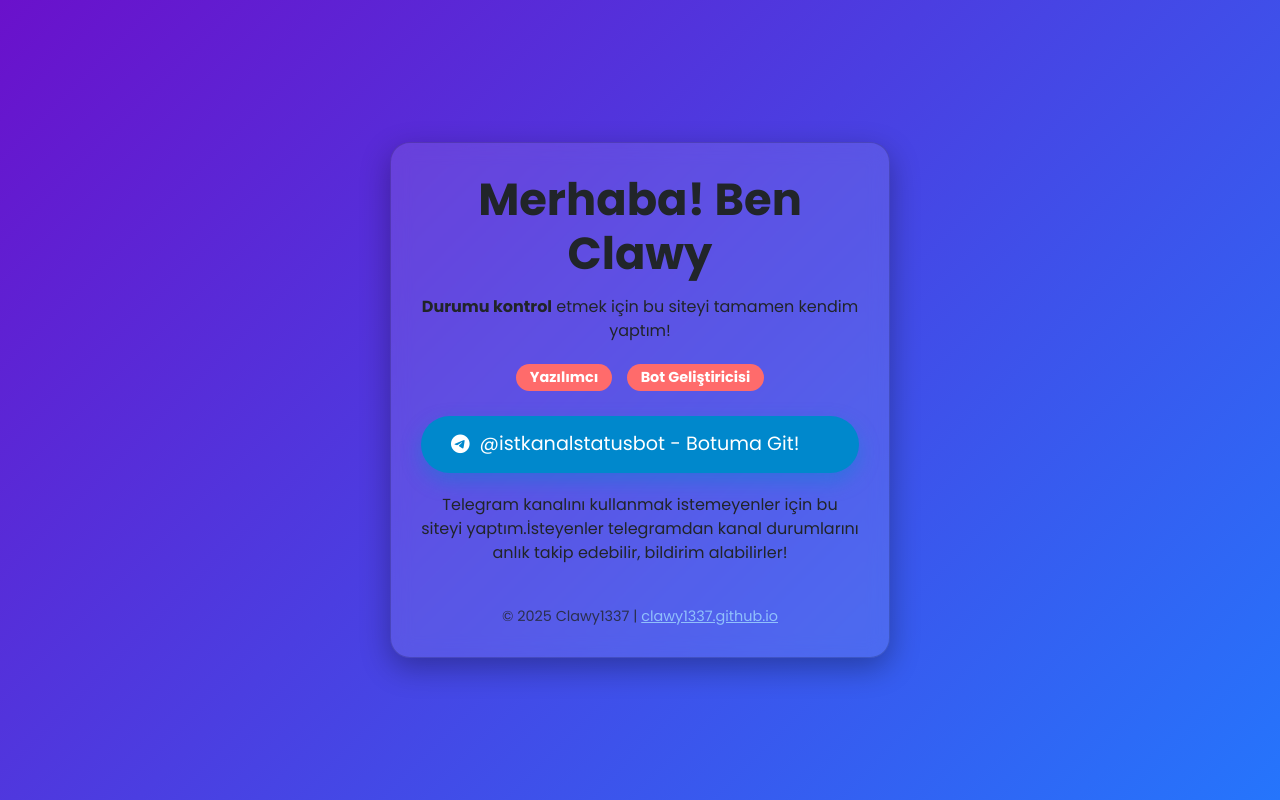
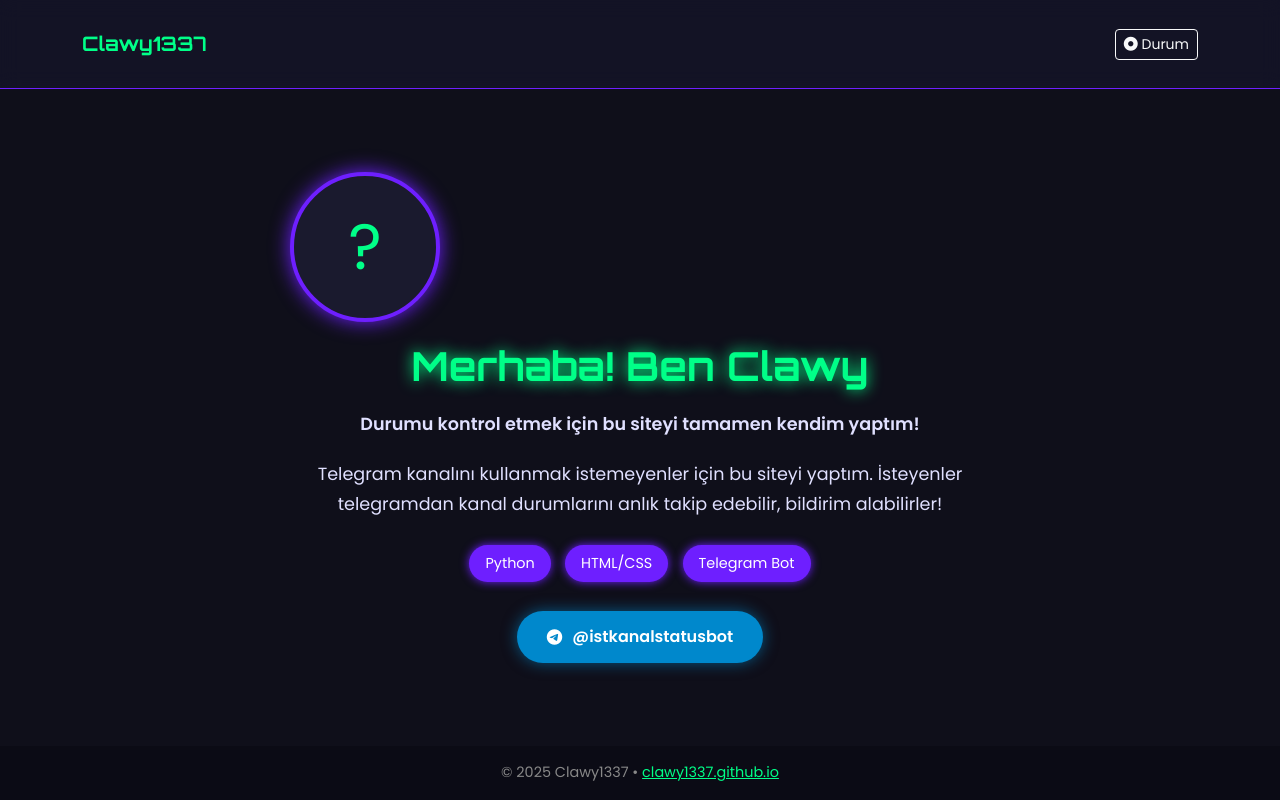
Before and after one commit to clawy1337/clawy1337.github.io, a plain HTML site: page index.html in a window 1280 px wide. Drawn offline with nearby package versions, Linux system fonts and the light colour scheme.

Commit message:
index.html

```diff
--- a/index.html
+++ b/index.html
@@ -4,102 +4,166 @@
     <meta charset="UTF-8" />
     <meta name="viewport" content="width=device-width, initial-scale=1.0"/>
     <title>Clawy1337 | @istkanalstatusbot</title>
-
-    <!-- Bootstrap CSS -->
     <link href="https://cdn.jsdelivr.net/npm/bootstrap@5.3.3/dist/css/bootstrap.min.css" rel="stylesheet"/>
-    <!-- Font Awesome -->
     <link href="https://cdnjs.cloudflare.com/ajax/libs/font-awesome/6.5.0/css/all.min.css" rel="stylesheet"/>
-    <!-- Google Font -->
-    <link href="https://fonts.googleapis.com/css2?family=Poppins:wght@400;600;700&display=swap" rel="stylesheet"/>
-
+    <link href="https://fonts.googleapis.com/css2?family=Orbitron:wght@700&family=Poppins:wght@400;600&display=swap" rel="stylesheet"/>
     <style>
+        :root {
+            --bg: #0f0f1a;
+            --primary: #6e1fff;
+            --accent: #00ff88;
+            --text: #e0e0ff;
+        }
         body {
+            background: var(--bg);
+            color: var(--text);
             font-family: 'Poppins', sans-serif;
-            background: linear-gradient(135deg, #6a11cb, #2575fc);
-            color: white;
             min-height: 100vh;
             margin: 0;
+            display: flex;
+            flex-direction: column;
+        }
+        header {
+            background: rgba(20, 20, 40, 0.8);
+            backdrop-filter: blur(10px);
+            padding: 1rem 0;
+            position: sticky;
+            top: 0;
+            z-index: 100;
+            border-bottom: 1px solid var(--primary);
+        }
+        .navbar-brand {
+            font-family: 'Orbitron', sans-serif;
+            color: var(--accent) !important;
+            font-weight: 700;
+        }
+        .nav-link {
+            color: var(--text) !important;
+            font-weight: 600;
+        }
+        .nav-link:hover {
+            color: var(--accent) !important;
+        }
+        .hero {
+            flex: 1;
             display: flex;
             align-items: center;
             justify-content: center;
             text-align: center;
-            padding: 20px;
+            padding: 2rem;
         }
-        .card {
-            background: rgba(255, 255, 255, 0.1);
-            backdrop-filter: blur(10px);
-            border-radius: 20px;
-            padding: 30px;
-            box-shadow: 0 10px 30px rgba(0,0,0,0.3);
-            max-width: 500px;
-            width: 100%;
-            animation: fadeIn 1s ease;
+        .profile-img {
+            width: 150px;
+            height: 150px;
+            border-radius: 50%;
+            border: 4px solid var(--primary);
+            box-shadow: 0 0 20px var(--primary);
+            object-fit: cover;
+            margin-bottom: 20px;
+            font-size: 4rem;
+            display: flex;
+            align-items: center;
+            justify-content: center;
+            background: #1a1a2e;
+            color: var(--accent);
         }
         h1 {
-            font-size: 2.8rem;
-            font-weight: 700;
-            margin-bottom: 15px;
+            font-family: 'Orbitron', sans-serif;
+            color: var(--accent);
+            font-size: sable3rem;
+            text-shadow: 0 0 15px var(--accent);
+            margin: 15px 0;
         }
-        .badge {
-            background: #ff6b6b;
+        .badge-custom {
+            background: var(--primary);
             color: white;
-            padding: 6px 14px;
+            padding: 8px 16px;
             border-radius: 50px;
             font-size: 0.9rem;
             margin: 5px;
             display: inline-block;
+            box-shadow: 0 0 10px var(--primary);
         }
         .btn-telegram {
             background: #0088cc;
             color: white;
             padding: 14px 30px;
-            font-size: 1.2rem;
             border-radius: 50px;
             text-decoration: none;
             display: inline-flex;
             align-items: center;
             gap: 10px;
-            margin: 20px 0;
-            box-shadow: 0 8px 20px rgba(0,136,204,0.4);
+            font-weight: 600;
+            box-shadow: 0 0 15px rgba(0,136,204,0.6);
             transition: 0.3s;
         }
         .btn-telegram:hover {
-            transform: translateY(-3px);
+            transform: scale(1.05);
             background: #0077b6;
+            color: white;
             text-decoration: none;
-            color: white;
         }
-        @keyframes fadeIn {
-            from { opacity: 0; transform: translateY(20px); }
-            to { opacity: 1; transform: translateY(0); }
+        .description {
+            max-width: 700px;
+            margin: 20px auto;
+            line-height: 1.7;
+            font-size: 1.1rem;
         }
         footer {
-            margin-top: 25px;
+            background: rgba(10, 10, 20, 0.8);
+            padding: 1rem;
+            text-align: center;
             font-size: 0.9rem;
-            opacity: 0.8;
+            color: #888;
         }
     </style>
 </head>
 <body>
-    <div class="card">
+    <header>
+        <div class="container">
+            <nav class="navbar navbar-expand-lg">
+                <a class="navbar-brand" href="#">Clawy1337</a>
+                <div class="ms-auto">
+                    <a href="durum.html" class="btn btn-outline-light btn-sm">
+                        <i class="fas fa-circle-dot"></i> Durum
+                    </a>
+                </div>
+            </nav>
+        </div>
+    </header>
+
+    <section class="hero">
+        <div>
+            <!-- PROFİL FOTOĞRAFI - SEN DEĞİŞTİRECEKSİN -->
+            <div class="profile-img">?</div>
+
             <h1>Merhaba! Ben Clawy</h1>
-        <p><strong>Durumu kontrol</strong> etmek için bu siteyi tamamen kendim yaptım!</p>
+
+            <p class="description">
+                <strong>Durumu kontrol etmek için bu siteyi tamamen kendim yaptım!</strong>
+            </p>
+
+            <p class="description">
+                Telegram kanalını kullanmak istemeyenler için bu siteyi yaptım.
+                İsteyenler telegramdan kanal durumlarını anlık takip edebilir, bildirim alabilirler!
+            </p>
 
             <div>
-            <span class="badge">Yazılımcı</span>
-            <span class="badge">Bot Geliştiricisi</span>
+                <span class="badge-custom">Python</span>
+                <span class="badge-custom">HTML/CSS</span>
+                <span class="badge-custom">Telegram Bot</span>
             </div>
 
+            <br>
             <a href="https://t.me/istkanalstatusbot" class="btn-telegram" target="_blank">
-            <i class="fab fa-telegram-plane"></i>
-            @istkanalstatusbot - Botuma Git!
+                <i class="fab fa-telegram-plane"></i> @istkanalstatusbot
             </a>
 
-        <p>Telegram kanalını kullanmak istemeyenler için bu siteyi yaptım.İsteyenler telegramdan kanal durumlarını anlık takip edebilir, bildirim alabilirler!</p>
+        </div>
+    </section>
 
     <footer>
-            © 2025 Clawy1337 | <a href="https://clawy1337.github.io" style="color:#a0d8ff; text-decoration:underline;">clawy1337.github.io</a>
+        © 2025 Clawy1337 • <a href="https://clawy1337.github.io" style="color:var(--accent);">clawy1337.github.io</a>
     </footer>
-    </div>
 </body>
 </html>
```
Lines whose indentation alone changed are shown as unchanged.
